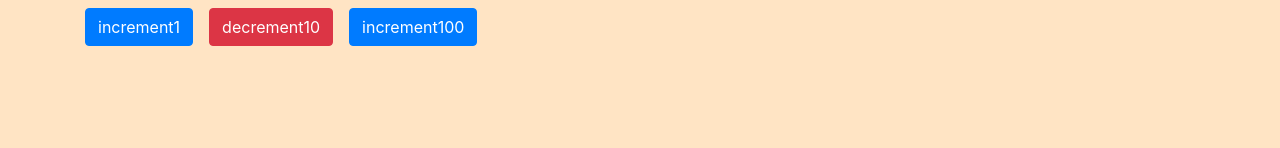
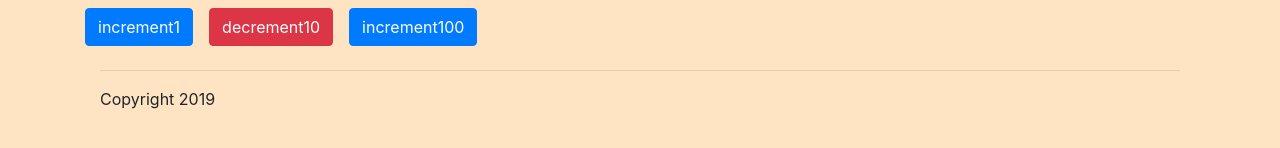
Before and after one commit to simmi9/advanced_react_redux, a React (Create React App) app: page /counter in a window 1280 px wide. Shown: the part 214-362 px from the top of the page. Built offline with nearby package versions, Linux system fonts and the light colour scheme.

Commit message:
added component Footer

```diff
--- a/src/App.jsx
+++ b/src/App.jsx
@@ -5,6 +5,7 @@ import { Container } from 'reactstrap';
 import Home from './home/Home';
 import About from './about/About';
 import Menu from './Menu';
+import Footer from './Footer'
 import { BrowserRouter, Switch, Route } from 'react-router-dom';
 
 export default class App extends React.Component {
@@ -19,6 +20,7 @@ export default class App extends React.Component {
                             <Route path="/about" component={About} />
                             <Route path="/counter" render={() => <Counter init={5}/>} />
                         </Switch>
+                        <Footer></Footer>
                     </Container>
                 </BrowserRouter>
         );
--- /dev/null
+++ b/src/Footer.jsx
@@ -0,0 +1,13 @@
+import React from 'react';
+import { Container } from 'reactstrap';
+import ReactDOM from 'react-dom';
+
+
+export default function Footer(props){
+    return <>
+    <Container>
+        <hr className="mt-4"></hr>
+        <span> Copyright 2019</span>
+    </Container>
+    </>
+}
```
